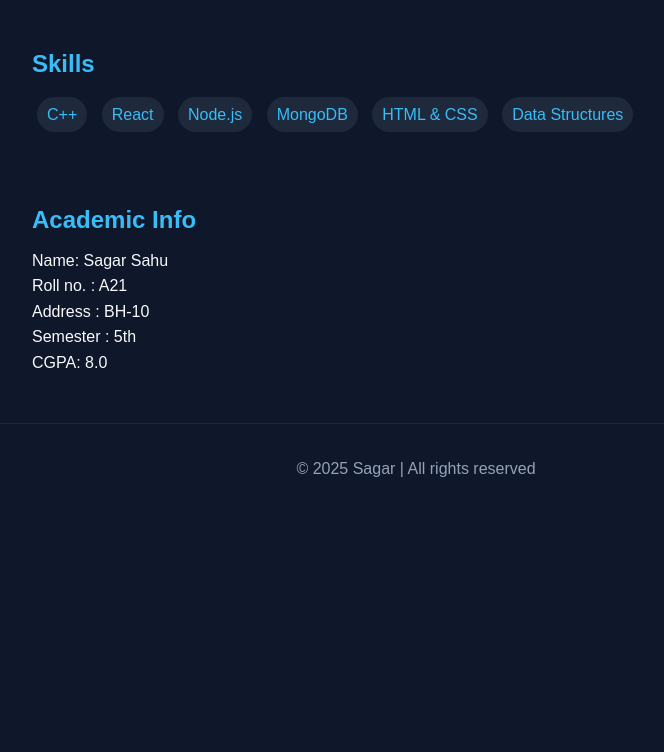
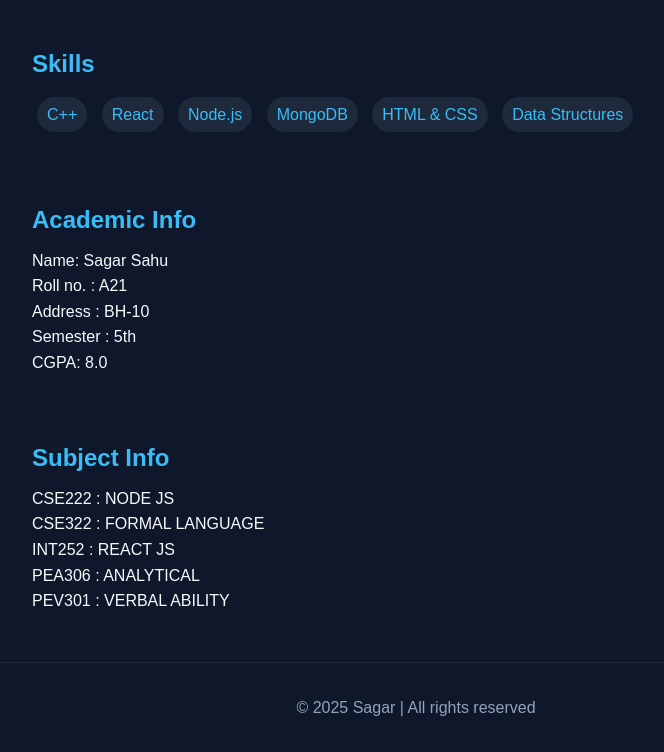
Before and after one commit to CodeByAshuu/DevOps, a plain HTML site: page index.html in a window 1280 px wide. Shown: the part 594-1346 px from the top of the page, without its empty margins (224-888 px from the left). Before the commit the page ends 1108 px from the top, so only its background shows below. Drawn offline with Linux system fonts and the light colour scheme.

Commit message:
version3 - current semester subjects

```diff
--- a/index.html
+++ b/index.html
@@ -138,6 +138,15 @@
     <p>CGPA: 8.0</p>
   </section>
 
+  <section id="contact">
+    <h2>Subject Info</h2>
+    <p>CSE222 : NODE JS</p>
+    <p>CSE322 : FORMAL LANGUAGE</p>
+    <P>INT252 : REACT JS</P>
+    <p>PEA306 : ANALYTICAL</p>
+    <p>PEV301 : VERBAL ABILITY</p>
+  </section>
+
   <footer>
     <p>© 2025 Sagar | All rights reserved</p>
   </footer>
```
